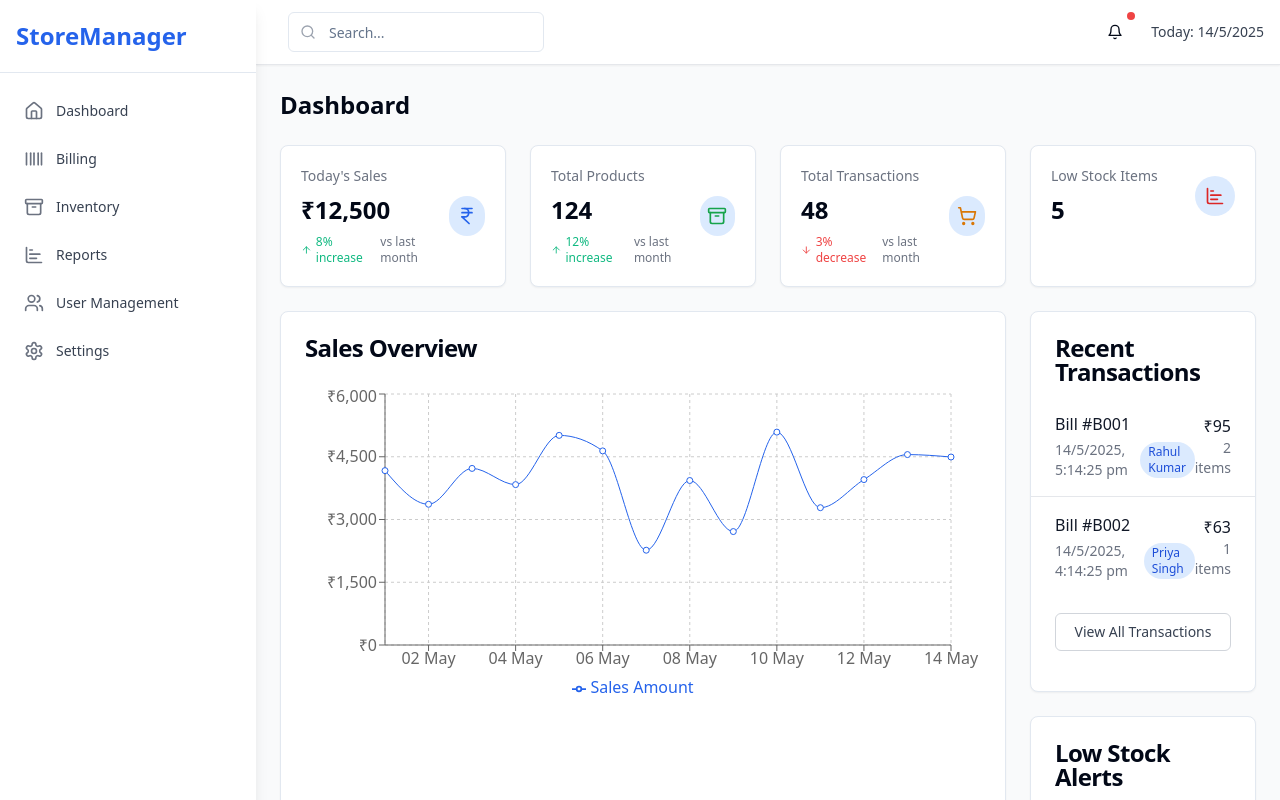
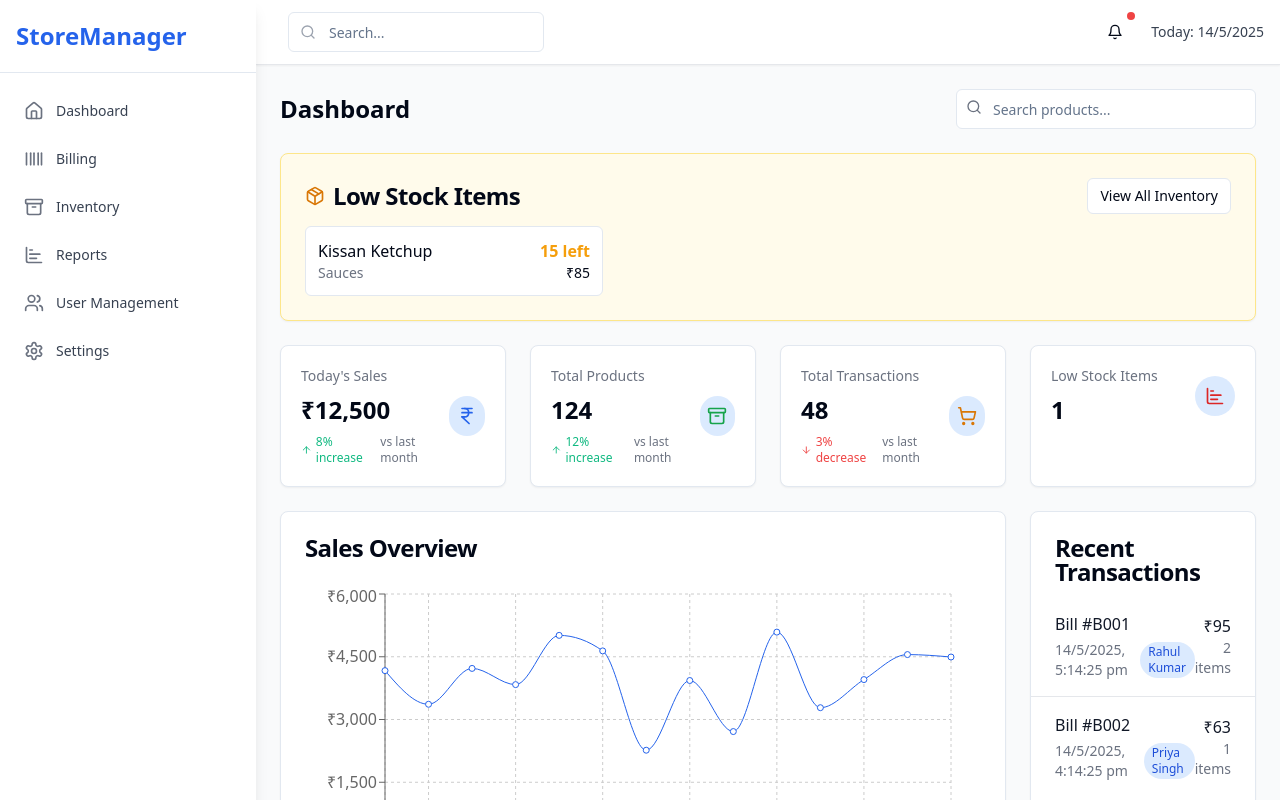
Before and after one commit to MradulRaghuwanshi/billing-buddy-india-08, a React (Vite) app: page /dashboard in a window 1280 px wide. Shown: the top 800 px of the page. Built offline with nearby package versions, Linux system fonts and the light colour scheme.

Commit message:
feat: Add low stock and search bar
Adds a feature to display low stock items and the search bar at the top of the inventory management page.

```diff
--- a/src/pages/Dashboard.tsx
+++ b/src/pages/Dashboard.tsx
@@ -1,19 +1,90 @@
 
-import { IndianRupee, Archive, ShoppingCart, ChartBar } from "lucide-react";
+import { IndianRupee, Archive, ShoppingCart, ChartBar, Search, Package } from "lucide-react";
+import { useState } from "react";
 import Layout from "@/components/layout/Layout";
 import StatCard from "@/components/dashboard/StatCard";
 import SalesChart from "@/components/dashboard/SalesChart";
 import RecentTransactions from "@/components/dashboard/RecentTransactions";
 import LowStockAlert from "@/components/dashboard/LowStockAlert";
+import { Input } from "@/components/ui/input";
+import { Button } from "@/components/ui/button";
+import { Card, CardContent, CardHeader, CardTitle } from "@/components/ui/card";
+import { mockProducts } from "@/data/mockData";
+import { Link } from "react-router-dom";
 import { useToast } from "@/hooks/use-toast";
 
 const Dashboard = () => {
   const { toast } = useToast();
+  const [searchTerm, setSearchTerm] = useState("");
+
+  // Filter low stock products
+  const lowStockProducts = mockProducts
+    .filter((product) => product.quantity < 20)
+    .filter(
+      (product) =>
+        searchTerm === "" ||
+        product.name.toLowerCase().includes(searchTerm.toLowerCase()) ||
+        product.barcode.toLowerCase().includes(searchTerm.toLowerCase())
+    );
 
   return (
     <Layout>
       <div className="space-y-6">
-        <h1 className="text-2xl font-bold">Dashboard</h1>
+        <div className="flex flex-col sm:flex-row justify-between items-center gap-4">
+          <h1 className="text-2xl font-bold">Dashboard</h1>
+          <div className="relative w-full sm:w-auto sm:min-w-[300px]">
+            <Search className="absolute left-2.5 top-2.5 h-4 w-4 text-gray-500" />
+            <Input
+              type="text"
+              placeholder="Search products..."
+              className="pl-9"
+              value={searchTerm}
+              onChange={(e) => setSearchTerm(e.target.value)}
+            />
+          </div>
+        </div>
+
+        {/* Low Stock Items Quick View */}
+        <Card className="border border-amber-200 bg-amber-50">
+          <CardHeader className="pb-3">
+            <div className="flex justify-between items-center">
+              <CardTitle className="flex items-center">
+                <Package className="h-5 w-5 text-amber-600 mr-2" />
+                Low Stock Items
+              </CardTitle>
+              <Button variant="outline" size="sm" asChild>
+                <Link to="/inventory">View All Inventory</Link>
+              </Button>
+            </div>
+          </CardHeader>
+          <CardContent>
+            {lowStockProducts.length > 0 ? (
+              <div className="grid grid-cols-1 md:grid-cols-2 lg:grid-cols-3 gap-4">
+                {lowStockProducts.slice(0, 6).map((product) => (
+                  <div
+                    key={product.id}
+                    className="p-3 border rounded-md flex justify-between items-center bg-white"
+                  >
+                    <div>
+                      <p className="font-medium">{product.name}</p>
+                      <p className="text-sm text-gray-500">{product.category}</p>
+                    </div>
+                    <div className="text-right">
+                      <p className={`font-bold ${
+                        product.quantity < 10 ? "text-red-500" : "text-amber-500"
+                      }`}>
+                        {product.quantity} left
+                      </p>
+                      <p className="text-sm">₹{product.price}</p>
+                    </div>
+                  </div>
+                ))}
+              </div>
+            ) : (
+              <p className="text-center py-4">No low stock items found</p>
+            )}
+          </CardContent>
+        </Card>
 
         {/* Stats Grid */}
         <div className="grid grid-cols-1 md:grid-cols-2 lg:grid-cols-4 gap-6">
@@ -40,7 +111,7 @@ const Dashboard = () => {
           />
           <StatCard
             title="Low Stock Items"
-            value="5"
+            value={lowStockProducts.length.toString()}
             icon={<ChartBar className="h-5 w-5 text-red-600" />}
           />
         </div>
@@ -50,7 +121,6 @@ const Dashboard = () => {
           <SalesChart />
           <div className="lg:col-span-1 grid grid-cols-1 gap-6">
             <RecentTransactions />
-            <LowStockAlert />
           </div>
         </div>
       </div>
```
